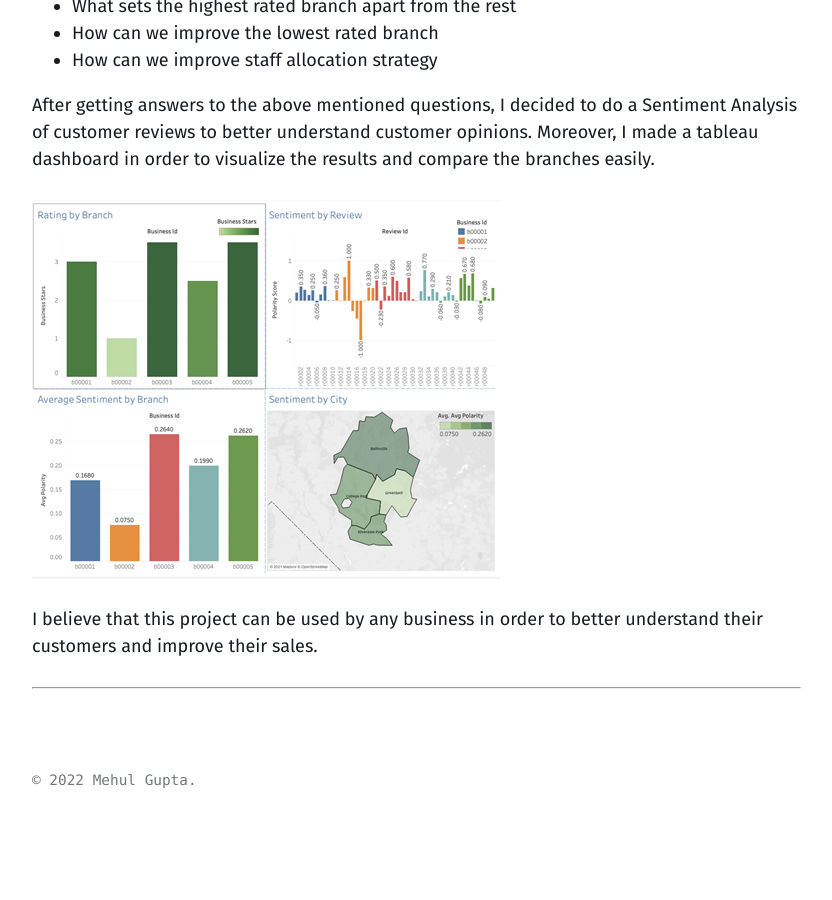
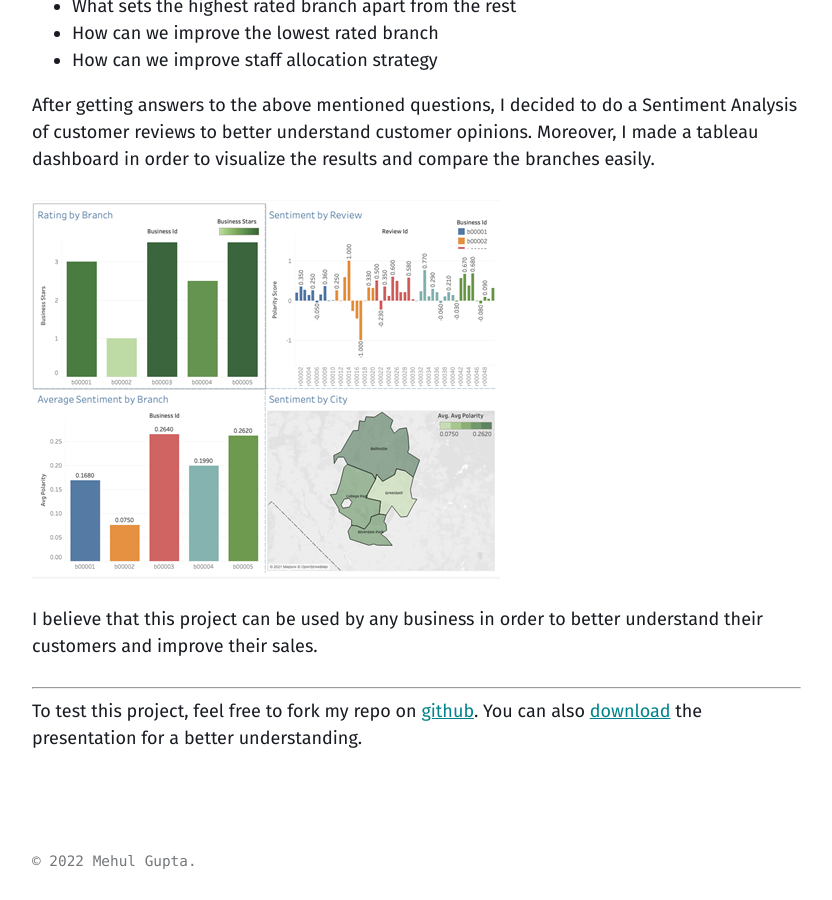
Before and after one commit to mehulg25/mehulg25.github.io, a Jekyll site: the page built from _projects/Restaurant-Reviews.md, in a window 1280 px wide and 900 px high, scrolled down 3336 px. Shown: the whole window, without its empty margins (40-872 px from the left). Built offline with Jekyll 4.4.1, drawn with Linux system fonts in a browser that asks for light colours; before the commit the page ends 4155 px from its top, so only the background shows below that; some of the changed text lies outside the part shown.

Commit message:
Minor Changes

```diff
--- a/_projects/Restaurant-Reviews.md
+++ b/_projects/Restaurant-Reviews.md
@@ -11,9 +11,9 @@
   - label: "GitHub"
     icon: github
     url: "https://github.com/mehulg25/Restaurant-Reviews"
-  - label: "Download Report"
+  - label: "Download Presentation"
     icon: pdf
-    url: ""
+    url: "/pdf-asset/DBMS_Presentation.pptx"
 ---
 To cope with all the sleepless nights in pursuit of finishing my gazillion submissions, I rely on caffeine. NO, it doesn't help one bit. I think its all in my head. But atleast all my trips to Starbucks gave me the idea to pursue this project. The aim for this project is to analyze the reviews and tips given by customers to evaluate Starbucks Coffeehouses in and around College Park area.
 
@@ -46,3 +46,5 @@
 I believe that this project can be used by any business in order to better understand their customers and improve their sales.
 
 ***
+
+To test this project, feel free to fork my repo on [github](https://github.com/mehulg25/Restaurant-Reviews). You can also [download](/pdf-asset/DBMS_Presentation.pptx) the presentation for a better understanding.
```
Also changed, not shown: 1 other file.
